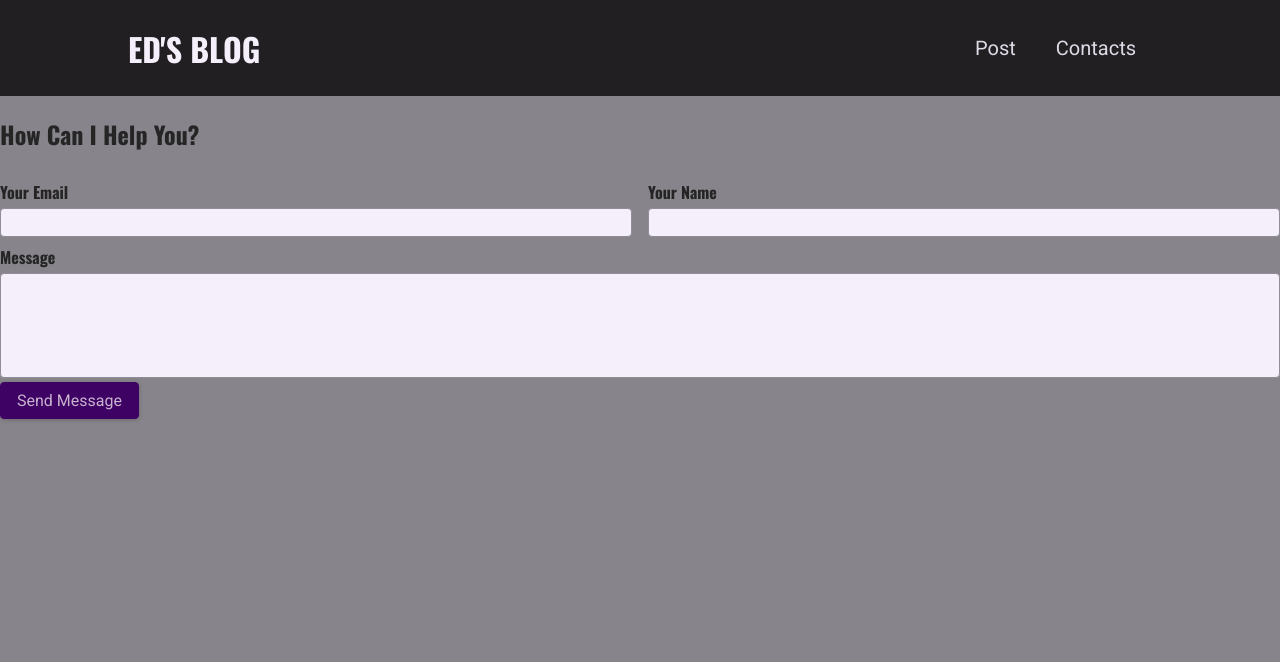
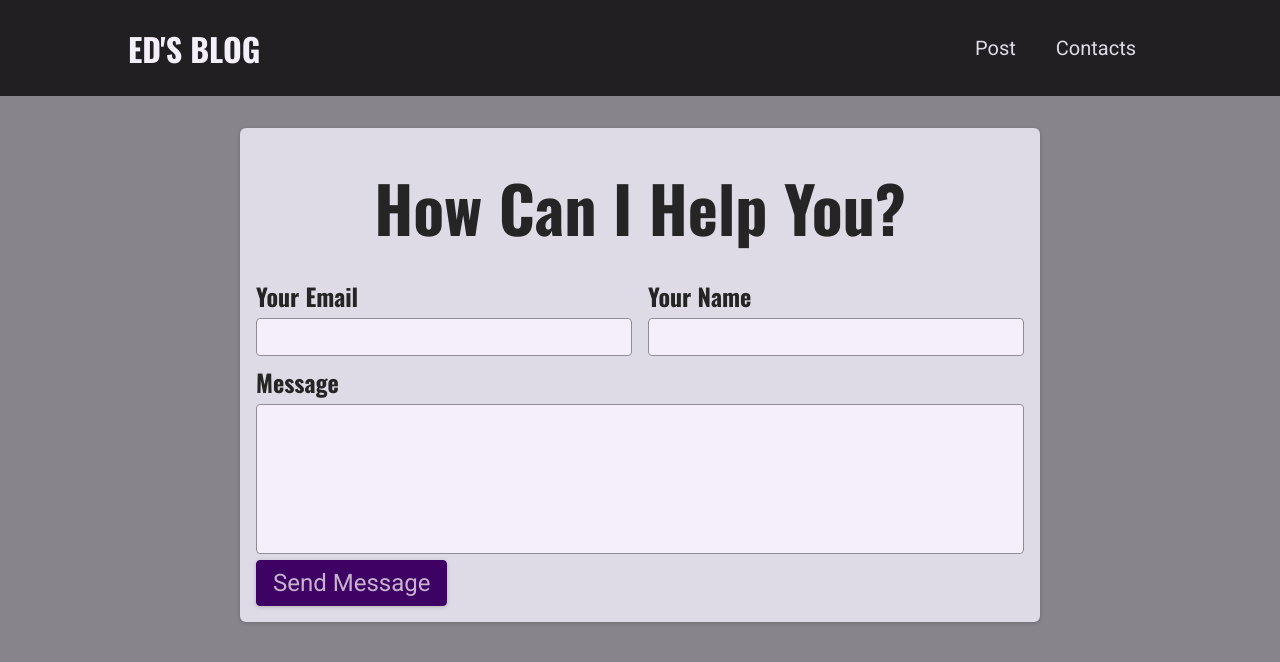
Before and after one commit to sweezed/nextjs-my-blog-demo, a Next.js app: page /contact in a window 1280 px wide. Shown: the top 662 px of the page. Built offline with nearby package versions, Linux system fonts and the light colour scheme.

Commit message:
fixed styling on comment form

```diff
--- a/components/contact-form.js
+++ b/components/contact-form.js
@@ -49,7 +49,7 @@ export default function ContactForm() {
   }
 
   return (
-    <section className={styles.section}>
+    <section className={styles.contact}>
       <h1>How Can I Help You?</h1>
       <form className={styles.form} onSubmit={onSendMsgHandler}>
       <div className={styles.controls}>
```
